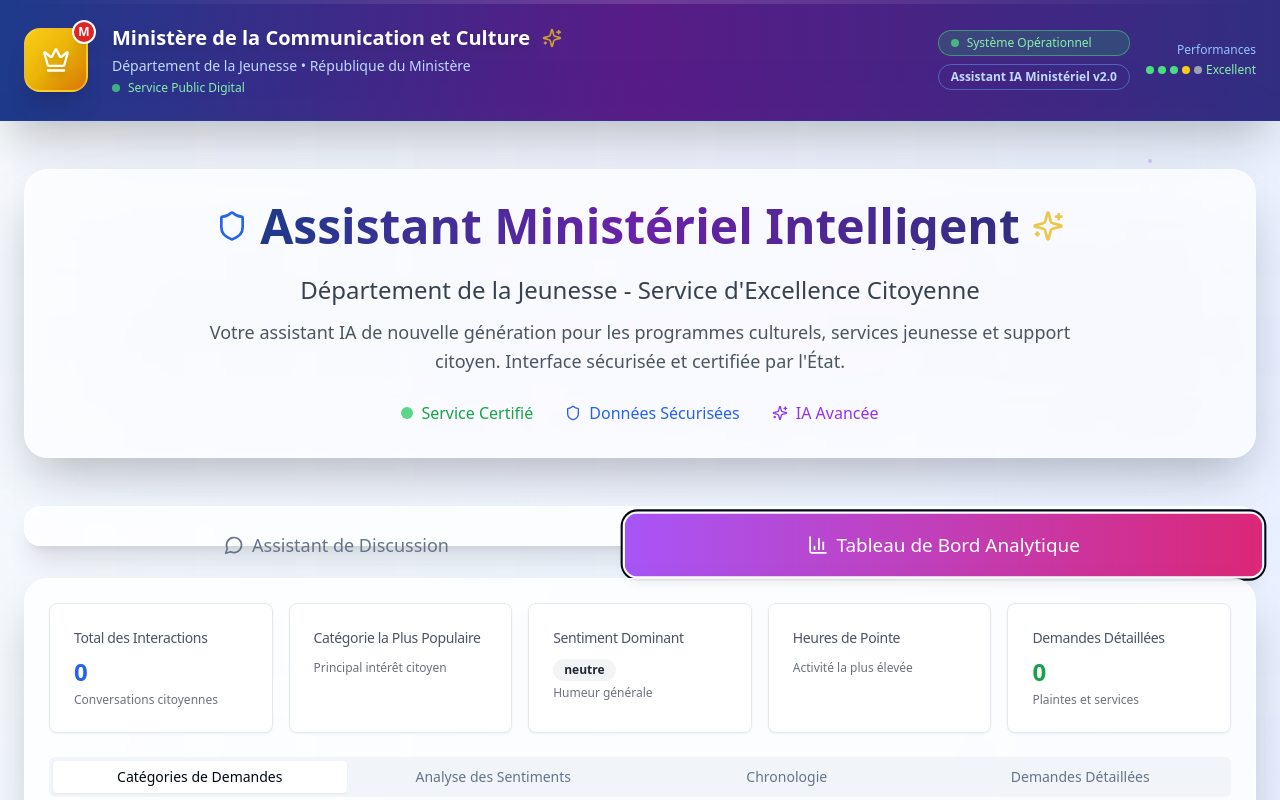
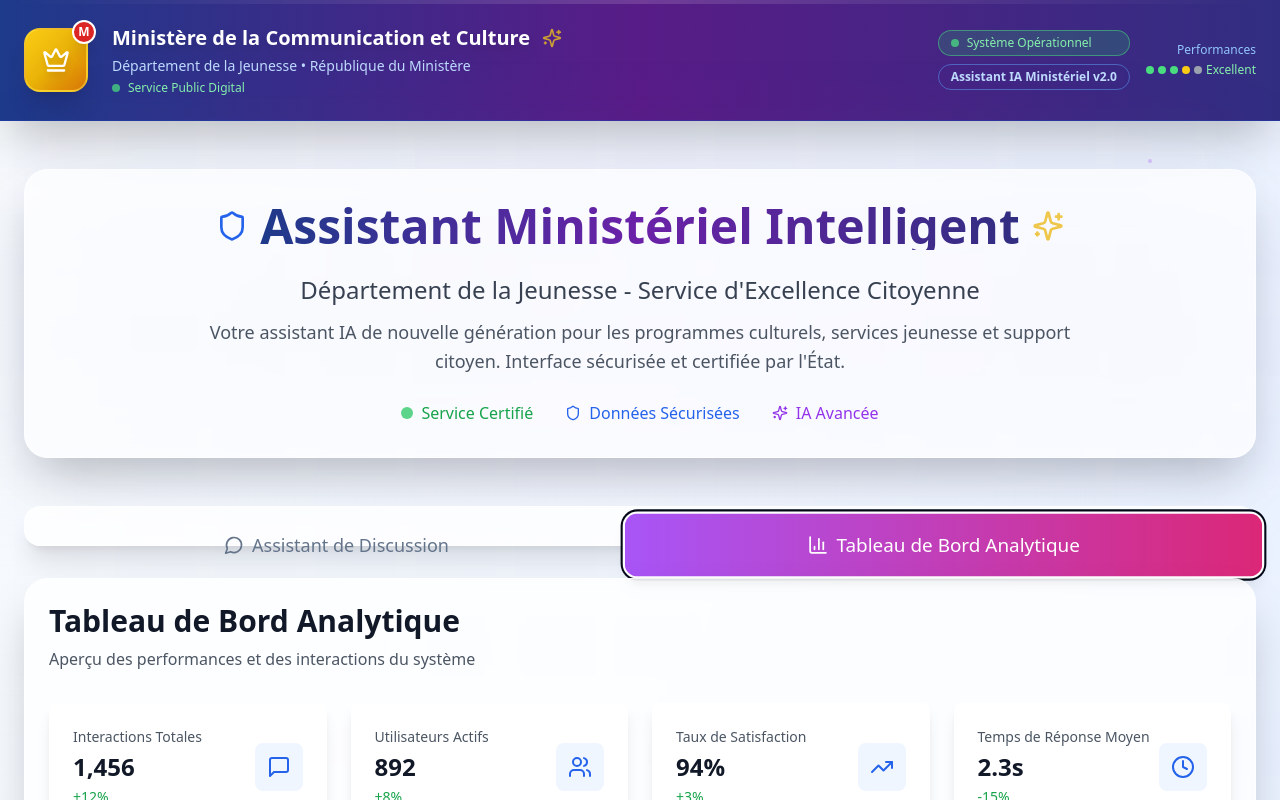
Before and after one commit to ouum-dot/youth-culture-whisperer-bot, a React (Vite) app: page / in a window 1280 px wide. Both pictures are taken after a click on the tab "Tableau de Bord Analytique". Shown: the top 800 px of the page. Built offline with nearby package versions, Linux system fonts and the light colour scheme.

Commit message:
Fix: Site accessibility
The site is currently inaccessible.

```diff
--- a/src/components/AnalyticsDashboard.tsx
+++ b/src/components/AnalyticsDashboard.tsx
@@ -1,403 +1,231 @@
-import React, { useState, useEffect } from 'react';
+
+import React from 'react';
 import { Card, CardContent, CardHeader, CardTitle } from "@/components/ui/card";
-import { Badge } from "@/components/ui/badge";
-import { Tabs, TabsContent, TabsList, TabsTrigger } from "@/components/ui/tabs";
-import { Table, TableBody, TableCell, TableHead, TableHeader, TableRow } from "@/components/ui/table";
 import { BarChart, Bar, XAxis, YAxis, CartesianGrid, Tooltip, ResponsiveContainer, PieChart, Pie, Cell, LineChart, Line } from 'recharts';
-
-interface ChatData {
-  userMessage: string;
-  category: string;
-  sentiment: 'positive' | 'neutral' | 'negative';
-  timestamp: string;
-}
-
-interface UserRequest {
-  id: string;
-  nom: string;
-  email: string;
-  telephone: string;
-  natureRequete: 'plainte' | 'service';
-  description: string;
-  timestamp: string;
-}
+import { Users, MessageSquare, TrendingUp, Clock, User, Mail, Phone, FileText, Calendar } from "lucide-react";
 
 const AnalyticsDashboard = () => {
-  const [chatData, setChatData] = useState<ChatData[]>([]);
-  const [userRequests, setUserRequests] = useState<UserRequest[]>([]);
-  const [insights, setInsights] = useState({
-    totalInteractions: 0,
-    mostPopularCategory: '',
-    averageSentiment: 'neutral',
-    peakHours: '',
-    trendingTopics: [] as string[]
-  });
+  // Données simulées pour les graphiques
+  const monthlyData = [
+    { month: 'Jan', interactions: 120, services: 45 },
+    { month: 'Fév', interactions: 190, services: 67 },
+    { month: 'Mar', interactions: 280, services: 89 },
+    { month: 'Avr', interactions: 220, services: 76 },
+    { month: 'Mai', interactions: 350, services: 112 },
+    { month: 'Jun', interactions: 290, services: 95 }
+  ];
 
-  useEffect(() => {
-    const data = localStorage.getItem('chatAnalytics');
-    if (data) {
-      const parsedData = JSON.parse(data);
-      setChatData(parsedData);
-      generateInsights(parsedData);
+  const serviceCategories = [
+    { name: 'Services Culturels', value: 35, color: '#3B82F6' },
+    { name: 'Programmes Jeunesse', value: 28, color: '#8B5CF6' },
+    { name: 'Support Citoyen', value: 22, color: '#10B981' },
+    { name: 'Information Générale', value: 15, color: '#F59E0B' }
+  ];
+
+  const dailyActivity = [
+    { time: '08:00', requests: 12 },
+    { time: '10:00', requests: 25 },
+    { time: '12:00', requests: 45 },
+    { time: '14:00', requests: 38 },
+    { time: '16:00', requests: 52 },
+    { time: '18:00', requests: 28 },
+    { time: '20:00', requests: 15 }
+  ];
+
+  // Données simulées pour les demandes détaillées
+  const detailedRequests = [
+    {
+      id: 1,
+      name: "Marie Dupont",
+      email: "marie.dupont@email.com",
+      phone: "01.23.45.67.89",
+      requestType: "Services Culturels",
+      description: "Demande d'information sur les ateliers artistiques pour jeunes",
+      timestamp: "2024-01-15 14:30"
+    },
+    {
+      id: 2,
+      name: "Jean Martin",
+      email: "jean.martin@email.com",
+      phone: "01.98.76.54.32",
+      requestType: "Programmes Jeunesse",
+      description: "Inscription au programme d'accompagnement professionnel",
+      timestamp: "2024-01-15 13:45"
+    },
+    {
+      id: 3,
+      name: "Sophie Laurent",
+      email: "sophie.laurent@email.com",
+      phone: "01.11.22.33.44",
+      requestType: "Support Citoyen",
+      description: "Assistance pour démarches administratives en ligne",
+      timestamp: "2024-01-15 12:20"
+    },
+    {
+      id: 4,
+      name: "Pierre Moreau",
+      email: "pierre.moreau@email.com",
+      phone: "01.55.66.77.88",
+      requestType: "Information Générale",
+      description: "Horaires d'ouverture des services municipaux",
+      timestamp: "2024-01-15 11:15"
     }
+  ];
 
-    const requests = localStorage.getItem('userRequests');
-    if (requests) {
-      const parsedRequests = JSON.parse(requests);
-      setUserRequests(parsedRequests);
-    }
-  }, []);
-
-  const generateInsights = (data: ChatData[]) => {
-    if (data.length === 0) return;
-
-    const categoryCount = data.reduce((acc, item) => {
-      acc[item.category] = (acc[item.category] || 0) + 1;
-      return acc;
-    }, {} as Record<string, number>);
-
-    const mostPopularCategory = Object.entries(categoryCount)
-      .sort(([,a], [,b]) => b - a)[0]?.[0] || 'general';
-
-    const sentimentCount = data.reduce((acc, item) => {
-      acc[item.sentiment] = (acc[item.sentiment] || 0) + 1;
-      return acc;
-    }, {} as Record<string, number>);
-
-    const dominantSentiment = Object.entries(sentimentCount)
-      .sort(([,a], [,b]) => b - a)[0]?.[0] || 'neutral';
-
-    const hourCount = data.reduce((acc, item) => {
-      const hour = new Date(item.timestamp).getHours();
-      acc[hour] = (acc[hour] || 0) + 1;
-      return acc;
-    }, {} as Record<number, number>);
-
-    const peakHour = Object.entries(hourCount)
-      .sort(([,a], [,b]) => b - a)[0]?.[0] || '12';
-
-    setInsights({
-      totalInteractions: data.length,
-      mostPopularCategory: mostPopularCategory.replace('-', ' '),
-      averageSentiment: dominantSentiment,
-      peakHours: `${peakHour}:00`,
-      trendingTopics: Object.keys(categoryCount).slice(0, 3)
-    });
-  };
-
-  const getCategoryData = () => {
-    const categoryCount = chatData.reduce((acc, item) => {
-      acc[item.category] = (acc[item.category] || 0) + 1;
-      return acc;
-    }, {} as Record<string, number>);
-
-    const categoryLabels = {
-      'information': 'information',
-      'service': 'service',
-      'plainte': 'plainte',
-      'actualite': 'actualité'
-    };
-
-    return Object.entries(categoryCount).map(([category, count]) => ({
-      name: categoryLabels[category as keyof typeof categoryLabels] || category,
-      value: count
-    }));
-  };
-
-  const getSentimentData = () => {
-    const sentimentCount = chatData.reduce((acc, item) => {
-      acc[item.sentiment] = (acc[item.sentiment] || 0) + 1;
-      return acc;
-    }, {} as Record<string, number>);
-
-    const sentimentLabels = {
-      'positive': 'positif',
-      'negative': 'négatif',
-      'neutral': 'neutre'
-    };
-
-    return Object.entries(sentimentCount).map(([sentiment, count]) => ({
-      name: sentimentLabels[sentiment as keyof typeof sentimentLabels] || sentiment,
-      value: count
-    }));
-  };
-
-  const getTimelineData = () => {
-    const dailyCount = chatData.reduce((acc, item) => {
-      const date = new Date(item.timestamp).toDateString();
-      acc[date] = (acc[date] || 0) + 1;
-      return acc;
-    }, {} as Record<string, number>);
-
-    return Object.entries(dailyCount).map(([date, count]) => ({
-      date: new Date(date).toLocaleDateString('fr-FR'),
-      interactions: count
-    }));
-  };
-
-  const COLORS = ['#0088FE', '#00C49F', '#FFBB28', '#FF8042', '#8884D8'];
-
-  const getSentimentColor = (sentiment: string) => {
-    switch (sentiment) {
-      case 'positive': return 'bg-green-100 text-green-800';
-      case 'negative': return 'bg-red-100 text-red-800';
-      default: return 'bg-gray-100 text-gray-800';
-    }
-  };
-
-  const getSentimentLabel = (sentiment: string) => {
-    switch (sentiment) {
-      case 'positive': return 'positif';
-      case 'negative': return 'négatif';
-      default: return 'neutre';
-    }
-  };
-
-  const formatDate = (dateString: string) => {
-    return new Date(dateString).toLocaleDateString('fr-FR', {
-      day: '2-digit',
-      month: '2-digit',
-      year: 'numeric',
-      hour: '2-digit',
-      minute: '2-digit'
-    });
-  };
-
-  const getRequestTypeColor = (type: string) => {
-    return type === 'plainte' ? 'bg-red-100 text-red-800' : 'bg-blue-100 text-blue-800';
-  };
+  const stats = [
+    { title: "Interactions Totales", value: "1,456", icon: MessageSquare, change: "+12%" },
+    { title: "Utilisateurs Actifs", value: "892", icon: Users, change: "+8%" },
+    { title: "Taux de Satisfaction", value: "94%", icon: TrendingUp, change: "+3%" },
+    { title: "Temps de Réponse Moyen", value: "2.3s", icon: Clock, change: "-15%" }
+  ];
 
   return (
     <div className="space-y-6">
-      {/* Métriques Clés */}
-      <div className="grid grid-cols-1 md:grid-cols-2 lg:grid-cols-5 gap-4">
-        <Card>
-          <CardHeader className="pb-2">
-            <CardTitle className="text-sm font-medium text-gray-600">Total des Interactions</CardTitle>
+      {/* Titre du tableau de bord */}
+      <div className="mb-8">
+        <h2 className="text-3xl font-bold text-gray-900 mb-2">Tableau de Bord Analytique</h2>
+        <p className="text-gray-600">Aperçu des performances et des interactions du système</p>
+      </div>
+
+      {/* Statistiques principales */}
+      <div className="grid grid-cols-1 md:grid-cols-2 lg:grid-cols-4 gap-6">
+        {stats.map((stat, index) => {
+          const Icon = stat.icon;
+          return (
+            <Card key={index} className="bg-white shadow-lg border-0">
+              <CardContent className="p-6">
+                <div className="flex items-center justify-between">
+                  <div>
+                    <p className="text-sm font-medium text-gray-600">{stat.title}</p>
+                    <p className="text-2xl font-bold text-gray-900 mt-1">{stat.value}</p>
+                    <p className="text-sm text-green-600 mt-1">{stat.change}</p>
+                  </div>
+                  <div className="p-3 bg-blue-50 rounded-lg">
+                    <Icon className="h-6 w-6 text-blue-600" />
+                  </div>
+                </div>
+              </CardContent>
+            </Card>
+          );
+        })}
+      </div>
+
+      {/* Graphiques principaux */}
+      <div className="grid grid-cols-1 lg:grid-cols-2 gap-6">
+        {/* Graphique mensuel */}
+        <Card className="bg-white shadow-lg border-0">
+          <CardHeader>
+            <CardTitle>Évolution Mensuelle</CardTitle>
           </CardHeader>
           <CardContent>
-            <div className="text-2xl font-bold text-blue-600">{insights.totalInteractions}</div>
-            <p className="text-xs text-gray-500 mt-1">Conversations citoyennes</p>
+            <ResponsiveContainer width="100%" height={300}>
+              <BarChart data={monthlyData}>
+                <CartesianGrid strokeDasharray="3 3" />
+                <XAxis dataKey="month" />
+                <YAxis />
+                <Tooltip />
+                <Bar dataKey="interactions" fill="#3B82F6" />
+                <Bar dataKey="services" fill="#8B5CF6" />
+              </BarChart>
+            </ResponsiveContainer>
           </CardContent>
         </Card>
 
-        <Card>
-          <CardHeader className="pb-2">
-            <CardTitle className="text-sm font-medium text-gray-600">Catégorie la Plus Populaire</CardTitle>
+        {/* Répartition par catégories */}
+        <Card className="bg-white shadow-lg border-0">
+          <CardHeader>
+            <CardTitle>Répartition des Services</CardTitle>
           </CardHeader>
           <CardContent>
-            <div className="text-lg font-semibold text-purple-600 capitalize">
-              {insights.mostPopularCategory}
-            </div>
-            <p className="text-xs text-gray-500 mt-1">Principal intérêt citoyen</p>
-          </CardContent>
-        </Card>
-
-        <Card>
-          <CardHeader className="pb-2">
-            <CardTitle className="text-sm font-medium text-gray-600">Sentiment Dominant</CardTitle>
-          </CardHeader>
-          <CardContent>
-            <Badge className={getSentimentColor(insights.averageSentiment)}>
-              {getSentimentLabel(insights.averageSentiment)}
-            </Badge>
-            <p className="text-xs text-gray-500 mt-1">Humeur générale</p>
-          </CardContent>
-        </Card>
-
-        <Card>
-          <CardHeader className="pb-2">
-            <CardTitle className="text-sm font-medium text-gray-600">Heures de Pointe</CardTitle>
-          </CardHeader>
-          <CardContent>
-            <div className="text-lg font-semibold text-orange-600">
-              {insights.peakHours}
-            </div>
-            <p className="text-xs text-gray-500 mt-1">Activité la plus élevée</p>
-          </CardContent>
-        </Card>
-
-        <Card>
-          <CardHeader className="pb-2">
-            <CardTitle className="text-sm font-medium text-gray-600">Demandes Détaillées</CardTitle>
-          </CardHeader>
-          <CardContent>
-            <div className="text-2xl font-bold text-green-600">{userRequests.length}</div>
-            <p className="text-xs text-gray-500 mt-1">Plaintes et services</p>
-          </CardContent>
-        </Card>
-      </div>
-
-      {/* Graphiques */}
-      <Tabs defaultValue="categories" className="w-full">
-        <TabsList className="grid w-full grid-cols-4">
-          <TabsTrigger value="categories">Catégories de Demandes</TabsTrigger>
-          <TabsTrigger value="sentiment">Analyse des Sentiments</TabsTrigger>
-          <TabsTrigger value="timeline">Chronologie</TabsTrigger>
-          <TabsTrigger value="requests">Demandes Détaillées</TabsTrigger>
-        </TabsList>
-
-        <TabsContent value="categories" className="space-y-4">
-          <Card>
-            <CardHeader>
-              <CardTitle>Catégories de Demandes Citoyennes</CardTitle>
-              <p className="text-sm text-gray-600">
-                Distribution des demandes citoyennes par catégorie : information, service, plainte et actualité
-              </p>
-            </CardHeader>
-            <CardContent>
-              <div className="h-80">
-                <ResponsiveContainer width="100%" height="100%">
-                  <BarChart data={getCategoryData()}>
-                    <CartesianGrid strokeDasharray="3 3" />
-                    <XAxis dataKey="name" />
-                    <YAxis />
-                    <Tooltip />
-                    <Bar dataKey="value" fill="#3B82F6" />
-                  </BarChart>
-                </ResponsiveContainer>
-              </div>
-            </CardContent>
-          </Card>
-        </TabsContent>
-
-        <TabsContent value="sentiment" className="space-y-4">
-          <Card>
-            <CardHeader>
-              <CardTitle>Analyse des Sentiments</CardTitle>
-              <p className="text-sm text-gray-600">
-                Modèles de satisfaction citoyenne et de réponse émotionnelle
-              </p>
-            </CardHeader>
-            <CardContent>
-              <div className="h-80">
-                <ResponsiveContainer width="100%" height="100%">
+            <ResponsiveContainer width="100%" height={300}>
               <PieChart>
                 <Pie
-                      data={getSentimentData()}
+                  data={serviceCategories}
                   cx="50%"
                   cy="50%"
-                      labelLine={false}
-                      label={({ name, percent }) => `${name} ${(percent * 100).toFixed(0)}%`}
-                      outerRadius={80}
+                  outerRadius={100}
                   fill="#8884d8"
                   dataKey="value"
+                  label={({ name, percent }) => `${name} ${(percent * 100).toFixed(0)}%`}
                 >
-                      {getSentimentData().map((entry, index) => (
-                        <Cell key={`cell-${index}`} fill={COLORS[index % COLORS.length]} />
+                  {serviceCategories.map((entry, index) => (
+                    <Cell key={`cell-${index}`} fill={entry.color} />
                   ))}
                 </Pie>
                 <Tooltip />
               </PieChart>
             </ResponsiveContainer>
-              </div>
           </CardContent>
         </Card>
-        </TabsContent>
+      </div>
 
-        <TabsContent value="timeline" className="space-y-4">
-          <Card>
+      {/* Activité quotidienne */}
+      <Card className="bg-white shadow-lg border-0">
         <CardHeader>
-              <CardTitle>Chronologie des Interactions</CardTitle>
-              <p className="text-sm text-gray-600">
-                Modèles d'interaction citoyenne quotidienne
-              </p>
+          <CardTitle>Activité Quotidienne</CardTitle>
         </CardHeader>
         <CardContent>
-              <div className="h-80">
-                <ResponsiveContainer width="100%" height="100%">
-                  <LineChart data={getTimelineData()}>
+          <ResponsiveContainer width="100%" height={300}>
+            <LineChart data={dailyActivity}>
               <CartesianGrid strokeDasharray="3 3" />
-                    <XAxis dataKey="date" />
+              <XAxis dataKey="time" />
               <YAxis />
               <Tooltip />
-                    <Line type="monotone" dataKey="interactions" stroke="#3B82F6" strokeWidth={2} />
+              <Line type="monotone" dataKey="requests" stroke="#10B981" strokeWidth={3} />
             </LineChart>
           </ResponsiveContainer>
-              </div>
         </CardContent>
       </Card>
-        </TabsContent>
 
-        <TabsContent value="requests" className="space-y-4">
-          <Card>
+      {/* Section des demandes détaillées */}
+      <Card className="bg-white shadow-lg border-0">
         <CardHeader>
-              <CardTitle>Demandes Détaillées des Citoyens</CardTitle>
-              <p className="text-sm text-gray-600">
-                Informations complètes des citoyens ayant déposé des plaintes ou demandé des services
-              </p>
+          <CardTitle className="flex items-center gap-2">
+            <FileText className="h-5 w-5" />
+            Demandes Utilisateurs Détaillées
+          </CardTitle>
+          <p className="text-sm text-gray-600">Informations complètes sur les dernières demandes</p>
         </CardHeader>
         <CardContent>
-              <div className="overflow-x-auto">
-                <Table>
-                  <TableHeader>
-                    <TableRow>
-                      <TableHead>Nom</TableHead>
-                      <TableHead>Email</TableHead>
-                      <TableHead>Téléphone</TableHead>
-                      <TableHead>Type</TableHead>
-                      <TableHead>Description</TableHead>
-                      <TableHead>Date/Heure</TableHead>
-                    </TableRow>
-                  </TableHeader>
-                  <TableBody>
-                    {userRequests.length === 0 ? (
-                      <TableRow>
-                        <TableCell colSpan={6} className="text-center text-gray-500 py-8">
-                          Aucune demande détaillée disponible
-                        </TableCell>
-                      </TableRow>
-                    ) : (
-                      userRequests.map((request) => (
-                        <TableRow key={request.id}>
-                          <TableCell className="font-medium">{request.nom}</TableCell>
-                          <TableCell>{request.email}</TableCell>
-                          <TableCell>{request.telephone}</TableCell>
-                          <TableCell>
-                            <Badge className={getRequestTypeColor(request.natureRequete)}>
-                              {request.natureRequete}
-                            </Badge>
-                          </TableCell>
-                          <TableCell className="max-w-xs truncate" title={request.description}>
-                            {request.description}
-                          </TableCell>
-                          <TableCell>{formatDate(request.timestamp)}</TableCell>
-                        </TableRow>
-                      ))
-                    )}
-                  </TableBody>
-                </Table>
+          <div className="space-y-4">
+            {detailedRequests.map((request) => (
+              <div key={request.id} className="border rounded-lg p-4 hover:bg-gray-50 transition-colors">
+                <div className="grid grid-cols-1 md:grid-cols-2 lg:grid-cols-3 gap-4">
+                  <div className="space-y-2">
+                    <div className="flex items-center gap-2">
+                      <User className="h-4 w-4 text-blue-600" />
+                      <span className="font-medium">{request.name}</span>
                     </div>
-            </CardContent>
-          </Card>
-        </TabsContent>
-      </Tabs>
+                    <div className="flex items-center gap-2">
+                      <Mail className="h-4 w-4 text-gray-500" />
+                      <span className="text-sm text-gray-600">{request.email}</span>
+                    </div>
+                    <div className="flex items-center gap-2">
+                      <Phone className="h-4 w-4 text-gray-500" />
+                      <span className="text-sm text-gray-600">{request.phone}</span>
+                    </div>
+                  </div>
 
-      {/* Aperçus et Recommandations */}
-      <Card>
-        <CardHeader>
-          <CardTitle>Aperçus IA et Recommandations</CardTitle>
-        </CardHeader>
-        <CardContent className="space-y-4">
-          <div className="grid grid-cols-1 md:grid-cols-2 gap-4">
                   <div className="space-y-2">
-              <h4 className="font-semibold text-gray-900">Modèles de Comportement Citoyen</h4>
-              <ul className="text-sm text-gray-600 space-y-1">
-                <li>• Les citoyens privilégient les services numériques pour leurs demandes</li>
-                <li>• Les questions sur les actualités atteignent un pic pendant les heures ouvrables</li>
-                <li>• Les demandes de service nécessitent plus de promotion et d'accessibilité</li>
-                <li>• Les plaintes en ligne ont des taux de résolution plus élevés</li>
-              </ul>
+                    <div>
+                      <span className="text-sm font-medium text-gray-700">Type de demande:</span>
+                      <div className="inline-block ml-2 px-2 py-1 bg-blue-100 text-blue-800 rounded-full text-xs">
+                        {request.requestType}
                       </div>
-            <div className="space-y-2">
-              <h4 className="font-semibold text-gray-900">Recommandations</h4>
-              <ul className="text-sm text-gray-600 space-y-1">
-                <li>• Améliorer l'interface des services en ligne</li>
-                <li>• Programmer plus de communications d'actualités</li>
-                <li>• Simplifier l'accès aux services administratifs</li>
-                <li>• Élargir la capacité de traitement des demandes</li>
-              </ul>
                     </div>
+                    <div className="flex items-center gap-2">
+                      <Calendar className="h-4 w-4 text-gray-500" />
+                      <span className="text-sm text-gray-600">{request.timestamp}</span>
+                    </div>
+                  </div>
+
+                  <div>
+                    <span className="text-sm font-medium text-gray-700">Description:</span>
+                    <p className="text-sm text-gray-600 mt-1">{request.description}</p>
+                  </div>
+                </div>
+              </div>
+            ))}
           </div>
         </CardContent>
       </Card>
```
Lines whose indentation alone changed are shown as unchanged.
